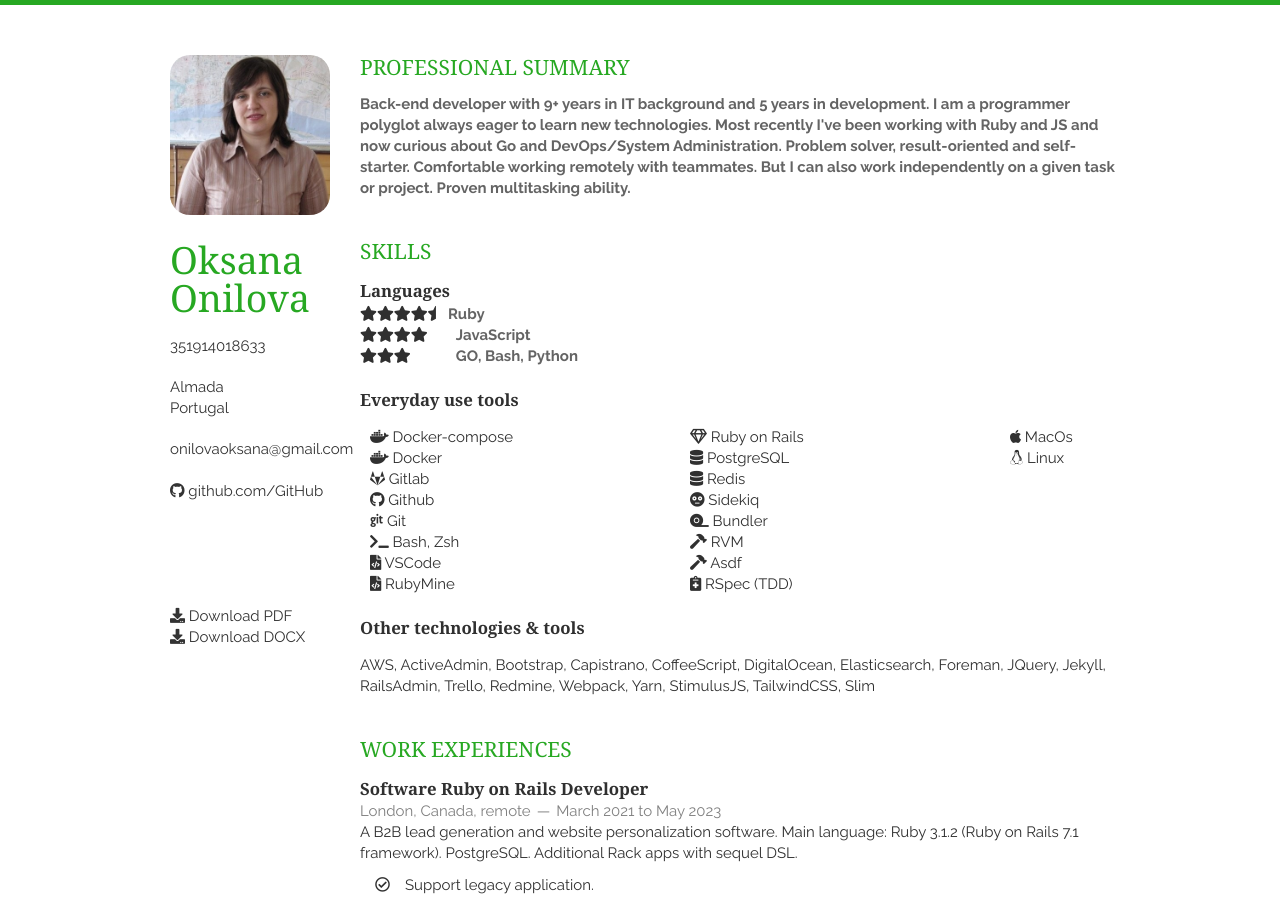
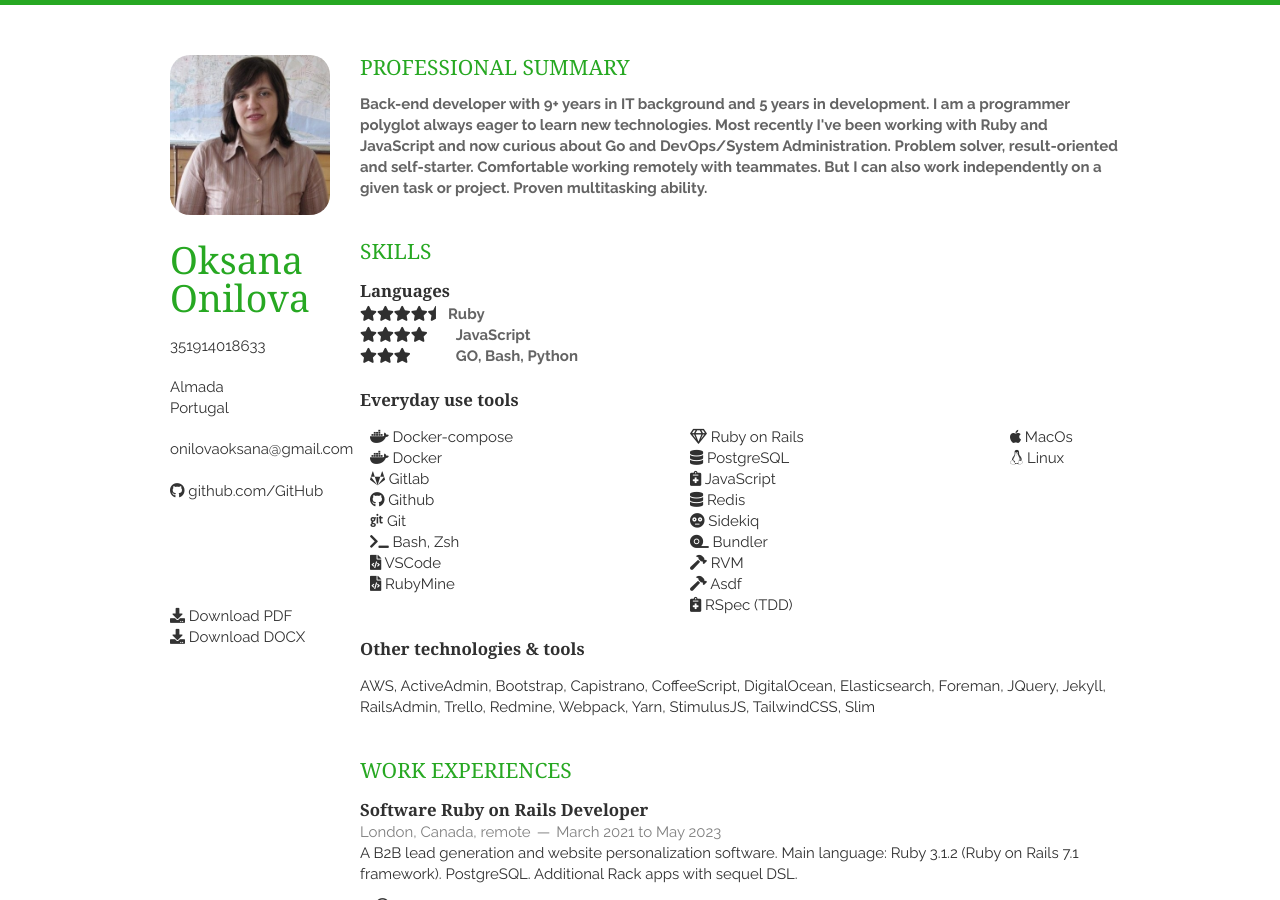
Before and after one commit to onsana/onsana.github.io, a Jekyll site: the page built from index.html, in a window 1280 px wide and 900 px high. Built offline with Jekyll 4.4.1, drawn with Linux system fonts in a browser that asks for light colours; nearby versions of some CDN libraries; the list of posts is cut into pages by our own code.

Commit message:
Add JS to skills

```diff
--- a/_includes/professional_summary.html
+++ b/_includes/professional_summary.html
@@ -5,7 +5,7 @@
             <em>Back-end developer with 9+ years in
                 IT background and 5 years in development. I am a programmer
                 polyglot always eager to learn new technologies. Most recently I've been
-                working with Ruby and JS and now curious about Go and DevOps/System Administration. Problem solver,
+                working with Ruby and JavaScript and now curious about Go and DevOps/System Administration. Problem solver,
                 result-oriented and self-starter. Comfortable working remotely with
                 teammates. But I can also work independently on a given task or project. Proven multitasking ability.
             </em>
--- a/_includes/skills.html
+++ b/_includes/skills.html
@@ -35,6 +35,7 @@
             <div class="one-third column icons">
                 <span><i class="far fa-gem"></i> Ruby on Rails<em>,</em></span>
                 <span><i class="fas fa-database"></i> PostgreSQL<em>,</em></span>
+                <span><i class="fas fa-notes-medical"></i> JavaScript<em>,</em></span>
                 <span><i class="fas fa-database"></i> Redis<em>,</em></span>
                 <span><i class="fas fa-flushed"></i> Sidekiq<em>,</em></span>
                 <span><i class="fas fa-tape"></i> Bundler<em>,</em></span>
```
